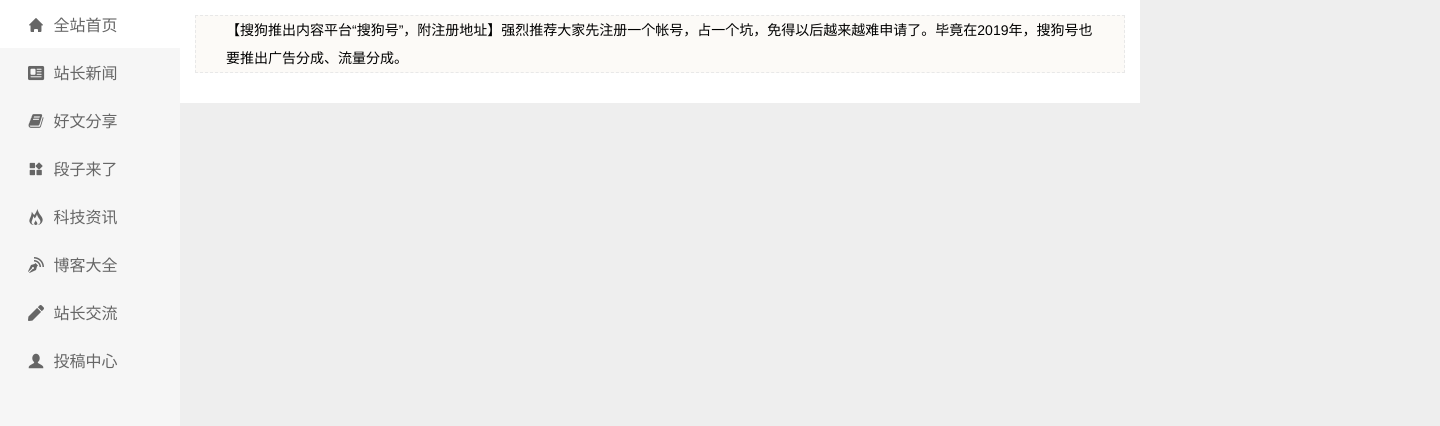
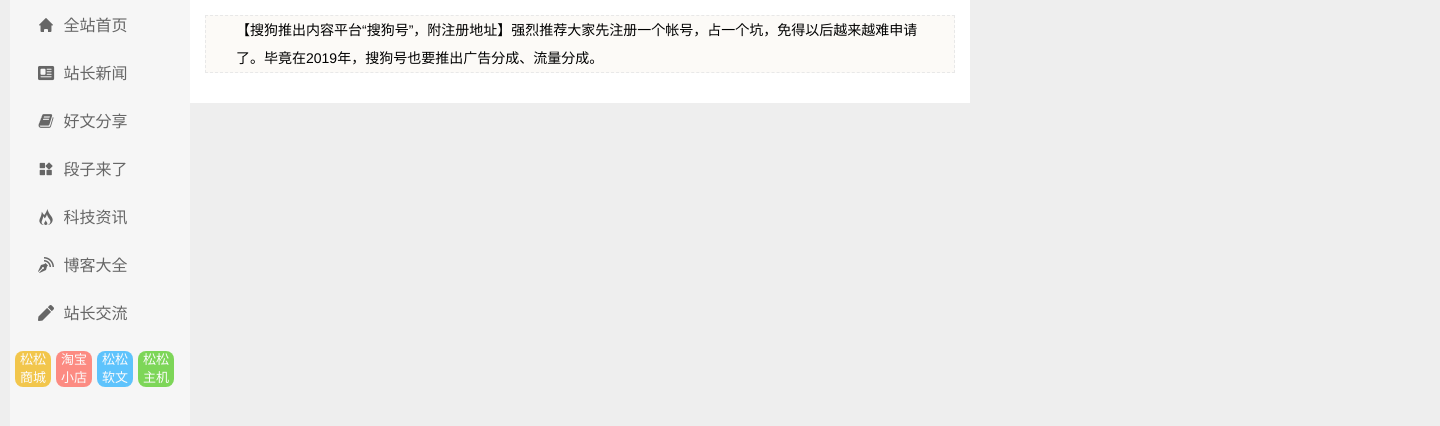
Before and after one commit to LinSundy/mumu, a Vue app in the folder web/: page / in a window 1280 px wide. Shown: the top 426 px of the page, 1440 px wide, since content can reach past the window. Built offline with nearby package versions, Linux system fonts and the light colour scheme.

Commit message:
跳转小图标组件

```diff
--- a/web/package.json
+++ b/web/package.json
@@ -58,7 +58,7 @@
     "shelljs": "^0.7.6",
     "style-loader": "^0.23.0",
     "uglifyjs-webpack-plugin": "^1.1.1",
-    "url-loader": "^0.5.8",
+    "url-loader": "^1.1.1",
     "vue-loader": "^13.3.0",
     "vue-style-loader": "^3.0.1",
     "vue-template-compiler": "^2.5.2",
--- a/web/src/App.vue
+++ b/web/src/App.vue
@@ -17,7 +17,7 @@
     background-color: #eeeeee;
   }
   #app {
-    width: 1260px;
+    width: 1080px;
     margin: 0 auto;
     padding-left: 180px;
   }
--- a/web/src/components/HelloWorld.vue
+++ /dev/null
@@ -1,116 +0,0 @@
-<template>
-  <div class="hello">
-    <h1>{{ msg }}</h1>
-    <h2>Essential Links</h2>
-    <ul>
-      <li>
-        <a
-          href="https://vuejs.org"
-          target="_blank"
-        >
-          Core Docs
-        </a>
-      </li>
-      <li>
-        <a
-          href="https://forum.vuejs.org"
-          target="_blank"
-        >
-          Forum
-        </a>
-      </li>
-      <li>
-        <a
-          href="https://chat.vuejs.org"
-          target="_blank"
-        >
-          Community Chat
-        </a>
-      </li>
-      <li>
-        <a
-          href="https://twitter.com/vuejs"
-          target="_blank"
-        >
-          Twitter
-        </a>
-      </li>
-      <br>
-      <li>
-        <a
-          href="http://vuejs-templates.github.io/webpack/"
-          target="_blank"
-        >
-          Docs for This Template
-        </a>
-      </li>
-    </ul>
-    <h2>Ecosystem</h2>
-    <ul>
-      <li>
-        <a
-          href="http://router.vuejs.org/"
-          target="_blank"
-        >
-          vue-router
-        </a>
-      </li>
-      <li>
-        <a
-          href="http://vuex.vuejs.org/"
-          target="_blank"
-        >
-          vuex
-        </a>
-      </li>
-      <li>
-        <a
-          href="http://vue-loader.vuejs.org/"
-          target="_blank"
-        >
-          vue-loader
-        </a>
-      </li>
-      <li>
-        <a
-          href="https://github.com/vuejs/awesome-vue"
-          target="_blank"
-        >
-          awesome-vue
-        </a>
-      </li>
-    </ul>
-  </div>
-</template>
-
-<script>
-export default {
-  name: 'HelloWorld',
-  data() {
-    return {
-      msg: 'Welcome to Your Vue.js App'
-    }
-  }
-}
-</script>
-
-<!-- Add "scoped" attribute to limit CSS to this component only -->
-<style scoped>
-  h1, h2 {
-    font-weight: normal;
-  }
-
-  ul {
-    list-style-type: none;
-    padding: 0;
-  }
-
-  li {
-    display: inline-block;
-    margin: 0 10px;
-  }
-
-  a {
-    color: #42b983;
-  }
-</style>
--- /dev/null
+++ b/web/src/components/MuMenu/components/icons/index.less
@@ -0,0 +1,41 @@
+@import (reference) "../../../../assets/less/common.less";
+
+.container {
+  .ptb15;
+}
+ul {
+  .ml5;
+  .clearfix;
+  li {
+    .fl;
+    .mr5;
+    .fs13;
+    width: 36px;
+    height: 36px;
+    border-radius: 8px;
+    opacity: .7;
+    .lh18;
+    .tac;
+    a {
+      .white;
+    }
+    &:last-child {
+      margin-right: 0px;
+    }
+    &:hover {
+      opacity: 1;
+    }
+    &.lightYellow {
+      background-color: #f1b305;
+    }
+    &.pink {
+      background-color: #ff5e52;
+    }
+    &.blue {
+      background-color: #1faeff;
+    }
+    &.green {
+      background-color: #4bc916;
+    }
+  }
+}
--- /dev/null
+++ b/web/src/components/MuMenu/components/icons/index.vue
@@ -0,0 +1,20 @@
+<template>
+    <div class="container">
+      <ul>
+        <li class="lightYellow"><a href="">松松商城</a></li>
+        <li class="pink"><a href="">淘宝小店</a></li>
+        <li class="blue"><a href="">松松软文</a></li>
+        <li class="green"><a href="">松松主机</a></li>
+      </ul>
+    </div>
+</template>
+
+<script>
+    export default {
+        name: "icons"
+    }
+</script>
+
+<style scoped lang="less">
+  @import "./index.less";
+</style>
--- a/web/src/components/MuMenu/mock/index.js
+++ b/web/src/components/MuMenu/mock/index.js
@@ -31,10 +31,10 @@
         name: '站长交流',
         icon: 'pen'
       },
-      {
-        name: '投稿中心',
-        icon: 'person'
-      }
+      // {
+      //   name: '投稿中心',
+      //   icon: 'person'
+      // }
     ]
   }
 })
--- a/web/src/components/MuMenu/src/index.less
+++ b/web/src/components/MuMenu/src/index.less
@@ -1,11 +1,14 @@
 @import (reference) "../../../assets/less/common.less";
 
-.nav {
+.leftContainer {
   position: fixed;
   top: 0;
   margin-left: -180px;
+  background-color: #f6f6f6;
   width: 180px;
-  background-color: #f6f6f6;
+}
+
+.nav {
   .fs16;
   li {
     i {
--- a/web/src/components/MuMenu/src/index.vue
+++ b/web/src/components/MuMenu/src/index.vue
@@ -1,5 +1,6 @@
 <template>
-  <ul class="nav" :style="{height: ulHeight + 'px'}">
+  <div class="leftContainer" :style="{height: ulHeight + 'px'}">
+    <ul class="nav">
       <li v-for="(item, index) of lists" :key="index">
         <a :href="item.path">
           <i :class="`iconfont icon-${item.icon}`"></i>
@@ -7,16 +8,23 @@
         </a>
       </li>
     </ul>
+    <!--此处写的是跳转小图标-->
+    <icons/>
+  </div>
 </template>
 
 <script>
 import * as api from '../api/index'
+import icons from '../components/icons'
 //  引入mock
 if (process.env.NODE_ENV === 'development') {
   require('../mock')
 }
 export default {
   name: 'MuMenu',
+  components: {
+    icons
+  },
   data() {
     return {
       lists: [] // 菜单数据
```
Also changed, not shown: 1 other file (tests, documents, lock files or other folders). Lines whose indentation alone changed are shown as unchanged.
